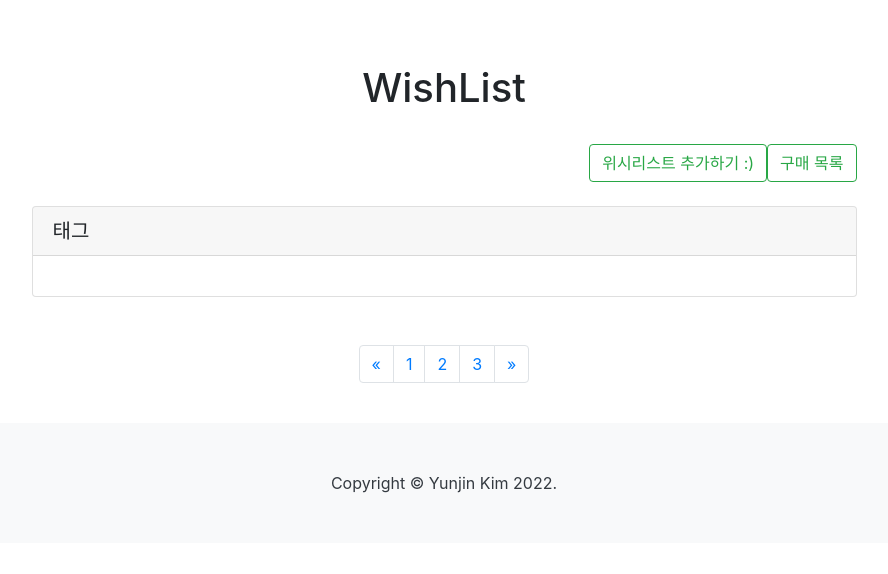
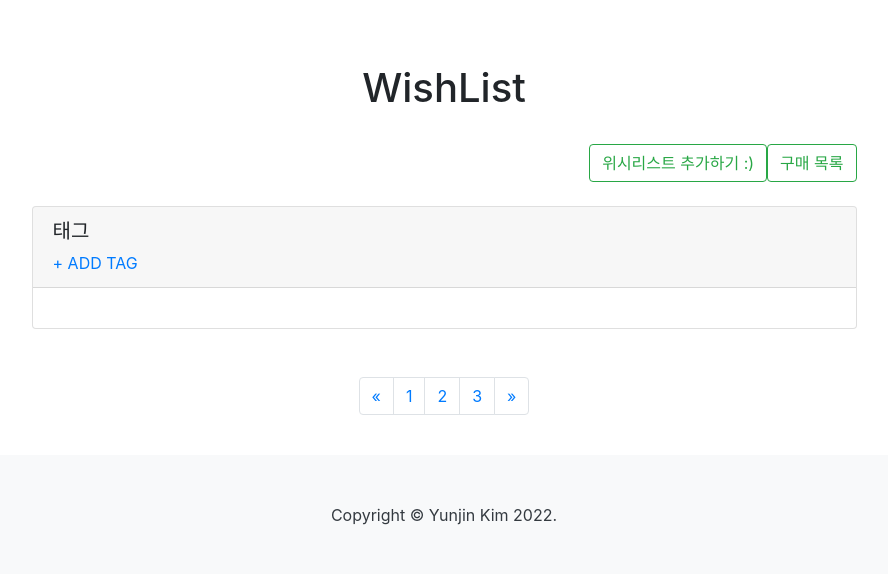
Before and after one commit to yunjin99/CloudProgramming, a Django app: page / in a window 1280 px wide. Shown: the part 56-630 px from the top of the page, without its empty margins (196-1084 px from the left). Run offline with Django 3.2, Linux system fonts and the light colour scheme; the visitor is signed in with stand-in values (Sample User, id 1); data that the repository does not hold is empty; some libraries are stand-ins or nearby versions.

Commit message:
크롤링 추가, tag form 생성

```diff
--- a/wishlist/templates/wishlist/post_list.html
+++ b/wishlist/templates/wishlist/post_list.html
@@ -19,14 +19,19 @@
     </div>
 
     <div class="card my-4">
-        <h5 class="card-header">태그</h5>
+
+        <div class="card-header">
+            <h5>태그</h5>
+            <a href="/wishlist/add_tag" >+ ADD TAG</a>
+
+        </div>
+
         <div class="card-body">
             {% if user.is_authenticated %}
                 <ul class="nav">
                     {% for t in tags %}
                         <li class="nav-item">
-                            <a class="nav-link active" aria-current="page" href="{{ t.get_absolute_url }}">{{ t.name }}
-                                ({{ t.post_set.count }})</a>
+                            <a class="nav-link active" aria-current="page" href="{{ t.get_absolute_url }}">{{ t.name }}</a>
                         </li>
                     {% endfor %}
                 </ul>
@@ -53,8 +58,8 @@
                                      alt="Card image cap">
                             {% endif %}
                             <div class="card-body">
-                                <a href="{{ p.get_absolute_url }}"><h4
-                                        class="card-title">{{ p.title | truncatewords_html:30 }}</h4></a>
+                                <a href="{{ p.get_absolute_url }}"><h5
+                                        class="card-title">{{ p.title | truncatewords_html:10 }}</h5></a>
                                 <p class="card-text">{{ p.price }}원</p>
 
                                 <!-- Post Need -->
--- a/wishlist/urls.py
+++ b/wishlist/urls.py
@@ -9,6 +9,7 @@ urlpatterns = [
     path('update_post/<int:pk>/', views.PostUpdate.as_view()),
     path('<int:pk>/delete', views.PostDelete.as_view()),
     path('tag/<str:slug>/', views.show_tag_posts),
+    path('add_tag/', views.TagCreate.as_view()),
     path('purchase_change/<int:pk>', views.purchase_change),
     path('purchased_item/', views.show_purchase_list)
 ]
--- a/wishlist/views.py
+++ b/wishlist/views.py
@@ -1,3 +1,5 @@
+import requests
+from bs4 import BeautifulSoup
 from django.contrib.auth.mixins import LoginRequiredMixin, UserPassesTestMixin
 from django.core.exceptions import PermissionDenied
 from django.shortcuts import render, redirect, get_object_or_404
@@ -5,10 +7,8 @@ from django.shortcuts import render, redirect, get_object_or_404
 # Create your views here.
 from django.urls import reverse_lazy
 from django.views.generic import UpdateView, CreateView, DetailView, ListView, FormView, DeleteView
-from django.views.generic.detail import SingleObjectTemplateResponseMixin
-from django.views.generic.edit import BaseDeleteView
 
-from wishlist.forms import PostForm, PostByLinkForm
+from wishlist.forms import PostForm, PostByLinkForm, TagForm
 from wishlist.models import Post, Tag
 from wishlist.widgets import StarWidget
 
@@ -32,8 +32,22 @@ class PostCreate(LoginRequiredMixin, CreateView):
     form_class = PostByLinkForm
     template_name = 'wishlist/post_form.html'
 
+
     def form_valid(self, form):
         current_user = self.request.user
+
+        post = form.save(commit=False)
+        url_receive = post.link
+
+        headers = {
+            'User-Agent': 'Mozilla/5.0 (Macintosh; Intel Mac OS X 10_11_5) AppleWebKit/537.36 (KHTML, like Gecko) Chrome/50.0.2661.102 Safari/537.36'}
+        data = requests.get(url_receive, headers=headers)
+        soup = BeautifulSoup(data.text, 'html.parser')
+
+        print(soup.select_one('meta[property="og:title"]')['content'])
+        post.title = soup.select_one('meta[property="og:title"]')['content']
+        post.head_image = soup.select_one('meta[property="og:image"]')['content']
+        post.save()
 
         if current_user.is_authenticated:
             form.instance.author = current_user
@@ -93,3 +107,20 @@ def show_tag_posts(request, slug):
     }
 
     return render(request, 'wishlist/post_list.html', context)
+
+class TagCreate(LoginRequiredMixin, CreateView):
+    form_class = TagForm
+    template_name = 'wishlist/tag_form.html'
+
+    def form_valid(self, form):
+        current_user = self.request.user
+
+        tag = form.save(commit=False)
+        tag.author = current_user
+        tag.save()
+
+        if current_user.is_authenticated:
+            form.instance.author = current_user
+            return super(TagCreate, self).form_valid(form)
+        else :
+            return redirect('/wishlist')
```
Also changed, not shown: wishlist/forms.py (+6 -1 lines), wishlist/models.py (+6 -1 lines), wishlist/templates/wishlist/tag_form.html (added, +19 -0 lines).
